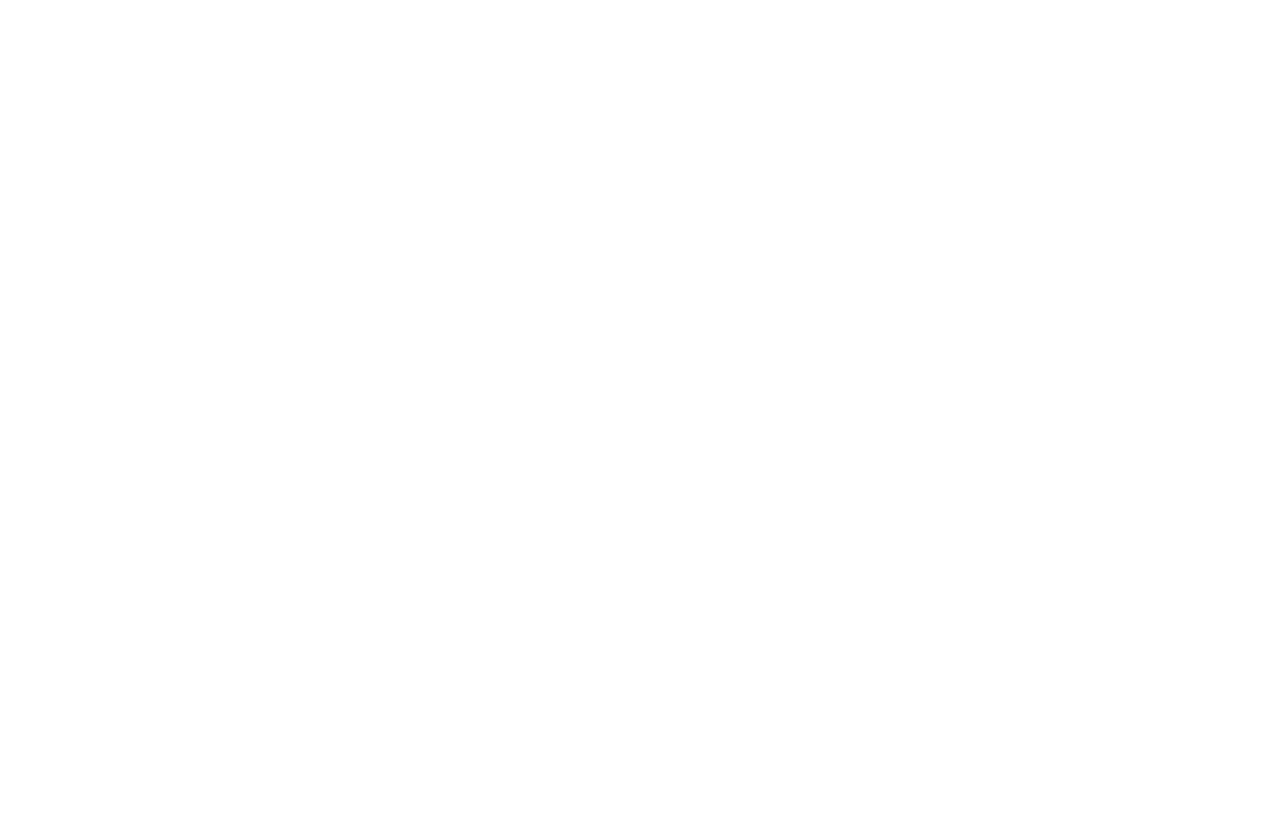
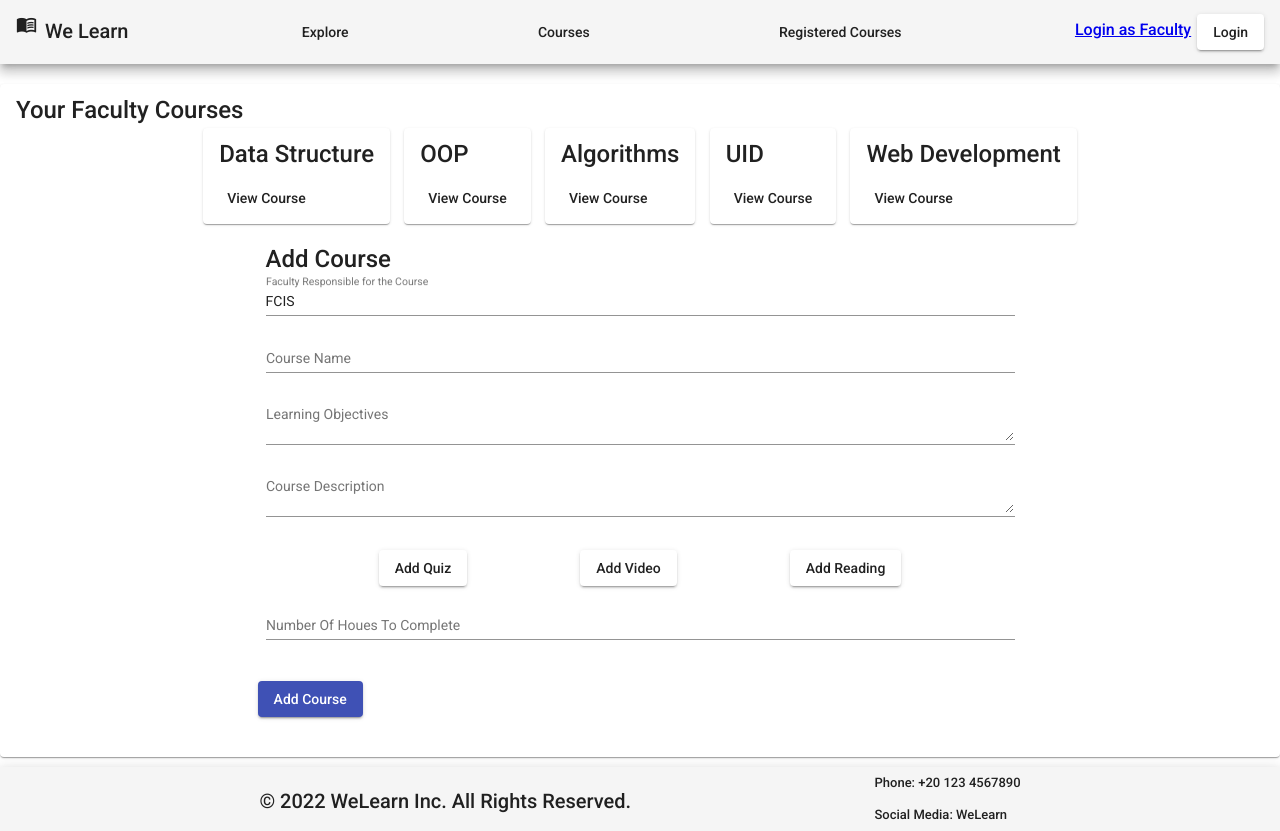
Before and after one commit to abadeerafif/ui-course-website-project, an Angular app: page /my-faculty-course in a window 1280 px wide. Before the commit the page ends 800 px from the top, so only its background shows below. Built offline with nearby package versions, Linux system fonts and the light colour scheme.

Commit message:
[ADD] continued on the faculty my courses component

```diff
--- a/src/app/app-routing.module.ts
+++ b/src/app/app-routing.module.ts
@@ -9,6 +9,7 @@
 import { AddCourseComponent } from './add-course/add-course.component';
 import { AcceptStudentRegistrationComponent } from './accept-student-registration/accept-student-registration.component';
 import { AllUsersDetailsComponent } from './all-users-details/all-users-details.component';
+import { FacultyMyCoursesComponent } from './faculty-my-courses/faculty-my-courses.component';
 const routes: Routes = [
   { path: 'mainMenu', component: MainMenuComponent },
   { path: 'login', component: LoginComponent },
@@ -23,6 +24,7 @@
     path: 'all-user-details',
     component: AllUsersDetailsComponent,
   },
+  { path: 'my-faculty-course', component: FacultyMyCoursesComponent },
   { path: 'addCourse', component: AddCourseComponent },
   { path: 'course-content/:id', component: CourseContentComponent },
   { path: 'videos/:id', component: VideoComponent },
--- a/src/app/faculty-my-courses/faculty-my-courses.component.css
+++ b/src/app/faculty-my-courses/faculty-my-courses.component.css
@@ -0,0 +1,13 @@
+.form-container {
+  width: 60%;
+  margin: 25px auto;
+}
+
+.full-width {
+  width: 100%
+}
+.add-course-buttons{
+    margin: 15px 0;
+    display: flex;
+    justify-content: space-evenly;
+  }
--- a/src/app/faculty-my-courses/faculty-my-courses.component.html
+++ b/src/app/faculty-my-courses/faculty-my-courses.component.html
@@ -1,11 +1,103 @@
-<div>
-    <h1>Your Faculty Courses</h1>
-    <div style="justify-content: center; flex-wrap: wrap; display: flex;">
+<mat-card>
+  <mat-card-title>Your Faculty Courses</mat-card-title>
+  <div
+    style="
+      margin: 0 auto;
+      width: 70%;
+      justify-content: space-between;
+      flex-wrap: wrap;
+      display: flex;
+    "
+  >
     <mat-card *ngFor="let course of courses">
-            <mat-card-title>{{course}}</mat-card-title>
+      <mat-card-title>{{ course }}</mat-card-title>
       <mat-card-actions>
-              <button mat-button>View Course</button>
+        <button mat-button (click)="display(course)">View Course</button>
       </mat-card-actions>
     </mat-card>
   </div>
+
+  <div class="form-container">
+    <mat-card-title>{{
+      selectedCourse == ""
+        ? "Add Course"
+        : "Add to " + addCourseForm.value.courseName + " Course"
+    }}</mat-card-title>
+    <form [formGroup]="addCourseForm">
+      <mat-card-content>
+        <div class="row">
+          <div class="col-sm-6">
+            <mat-form-field class="full-width">
+              <input
+                formControlName="facultyCourse"
+                matInput
+                placeholder="Faculty Responsible for the Course"
+                [readonly]=true
+              />
+            </mat-form-field>
           </div>
+          <div class="col-sm-6">
+            <mat-form-field class="full-width">
+              <input
+                formControlName="courseName"
+                matInput
+                placeholder="Course Name"
+              />
+            </mat-form-field>
+          </div>
+          <div class="col-sm-6">
+            <mat-form-field class="full-width">
+              <textarea
+                formControlName="learningObjectives"
+                matInput
+                placeholder="Learning Objectives"
+              ></textarea>
+            </mat-form-field>
+          </div>
+        </div>
+
+        <div class="col-sm-6">
+          <mat-form-field class="full-width">
+            <textarea
+              formControlName="courseDescription"
+              matInput
+              placeholder="Course Description"
+            ></textarea>
+          </mat-form-field>
+        </div>
+        <div class="add-course-buttons">
+          <button mat-button (click)="openQuizDialog()" mat-raised-button>
+            Add Quiz
+          </button>
+
+          <button mat-button (click)="openVideoDialog()" mat-raised-button>
+            Add Video
+          </button>
+
+          <button mat-button (click)="openReadingDialog()" mat-raised-button>
+            Add Reading
+          </button>
+        </div>
+        <div class="col-sm-6">
+          <mat-form-field class="full-width">
+            <input
+              formControlName="numberOfHouesToComplete"
+              matInput
+              placeholder="Number Of Houes To Complete"
+              type="number"
+            />
+          </mat-form-field>
+        </div>
+      </mat-card-content>
+      <mat-card-actions>
+        <button (click)="saveForm()" mat-raised-button color="primary">
+          {{
+            !selectedCourse
+              ? "Add Course"
+              : "Add to " + addCourseForm.value.courseName + " Course"
+          }}
+        </button>
+      </mat-card-actions>
+    </form>
+  </div>
+</mat-card>
--- a/src/app/faculty-my-courses/faculty-my-courses.component.ts
+++ b/src/app/faculty-my-courses/faculty-my-courses.component.ts
@@ -1,18 +1,99 @@
-import { Component, OnInit } from '@angular/core';
 import { CourseDataService } from '../course-data.service';
+import { Component, OnInit, Input } from '@angular/core';
+import { FormBuilder } from '@angular/forms';
+import { MatDialog } from '@angular/material/dialog';
+import { AddCourseQuizDialogComponent } from '../add-course-quiz-dialog/add-course-quiz-dialog.component';
+import { AddCourseVideoDialogComponent } from '../add-course-video-dialog/add-course-video-dialog.component';
+import { AddCourseReadingsDialogComponent } from '../add-course-readings-dialog/add-course-readings-dialog.component';
 @Component({
   selector: 'app-faculty-my-courses',
   templateUrl: './faculty-my-courses.component.html',
-  styleUrls: ['./faculty-my-courses.component.css']
+  styleUrls: ['./faculty-my-courses.component.css'],
 })
 export class FacultyMyCoursesComponent implements OnInit {
+  constructor(
+    private courseData: CourseDataService,
+    private formBuilder: FormBuilder,
+    public dialog: MatDialog
+  ) {}
 
-  constructor(private courseData: CourseDataService) { }
-
-  public courses: string [] = [];
+  public courses: string[] = [];
 
   ngOnInit(): void {
-    this.courses=this.courseData.getCourseNames();
+    this.courses = this.courseData.getCourseNames();
   }
+  public coursesDetails = [
+    {
+      facultyCourse: 'FCIS',
+      courseName: 'OOP',
+      learningObjectives: 'lorem 20',
+      courseDescription: 'lorem 20',
+      courseVideos: ['lorem'],
+      courseReadings: ['lorem'],
+      courseQuizzes: [],
+      numberOfHouesToComplete: 24,
+    },
+  ];
+  addCourseForm = this.formBuilder.group({
+    facultyCourse: ['FCIS'],
+    courseName: [''],
+    learningObjectives: [''],
+    courseDescription: [''],
+    courseVideos: [[]],
+    courseReadings: [[]],
+    courseQuizzes: [[]],
+    numberOfHouesToComplete: [''],
+  });
+  saveForm() {
+    console.log('saving', this.addCourseForm.value);
+  }
+  openQuizDialog() {
+    let dialogRef = this.dialog.open(AddCourseQuizDialogComponent);
+    dialogRef.afterClosed().subscribe((res) => {
+      this.addCourseForm.value.courseQuizzes.push(res);
+    });
+  }
+  openVideoDialog() {
+    let dialogRef = this.dialog.open(AddCourseVideoDialogComponent);
+    dialogRef.afterClosed().subscribe((res) => {
+      this.addCourseForm.value.courseVideos.push(res);
+    });
+  }
+  openReadingDialog() {
+    let dialogRef = this.dialog.open(AddCourseReadingsDialogComponent);
+    dialogRef.afterClosed().subscribe((res) => {
+      this.addCourseForm.value.courseReadings.push(res);
+    });
+  }
+  selectedCourse: string = '';
+  display(courseName: string) {
+    this.selectedCourse = courseName;
+    for (let i = 0; i < this.coursesDetails.length; i++) {
+      if (this.coursesDetails[i].courseName === courseName) {
 
+        this.addCourseForm.controls['courseName'].setValue(
+          this.coursesDetails[i].courseName
+        );
+        this.addCourseForm.controls['learningObjectives'].setValue(
+          this.coursesDetails[i].learningObjectives
+        );
+        this.addCourseForm.controls['courseDescription'].setValue(
+          this.coursesDetails[i].courseDescription
+        );
+        this.addCourseForm.controls['courseVideos'].setValue(
+          this.coursesDetails[i].courseVideos
+        );
+        this.addCourseForm.controls['courseReadings'].setValue(
+          this.coursesDetails[i].courseReadings
+        );
+        this.addCourseForm.controls['courseQuizzes'].setValue(
+          this.coursesDetails[i].courseQuizzes
+        );
+        this.addCourseForm.controls['numberOfHouesToComplete'].setValue(
+          this.coursesDetails[i].numberOfHouesToComplete
+        );
+        break;
+      }
+    }
+  }
 }
--- a/src/app/main-menu/main-menu.component.html
+++ b/src/app/main-menu/main-menu.component.html
@@ -6,7 +6,6 @@
         <img [src]="netImage" class="img1">
     </figure>
 </div> -->
-
 
 <div class="main-menu-layout">
   <div class="upperbutton">
@@ -81,4 +80,5 @@
   >
     Add Cour
   </button>
+</div>-->
 </div>
```
Lines whose indentation alone changed are shown as unchanged.
